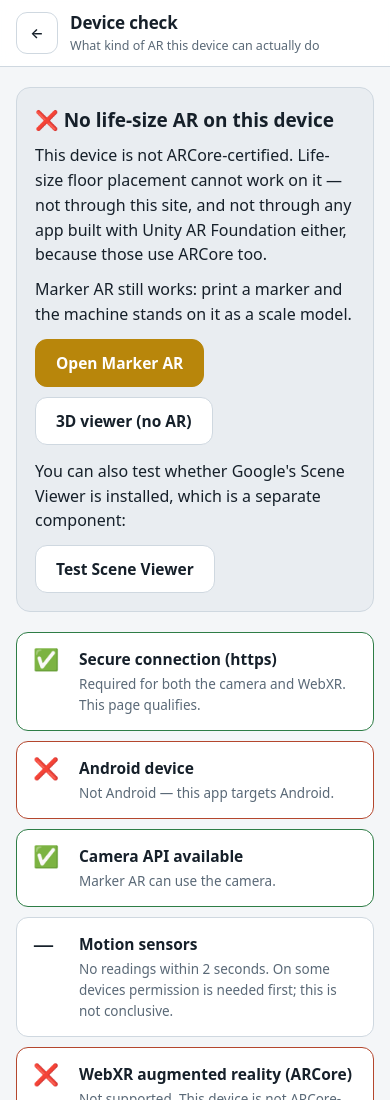
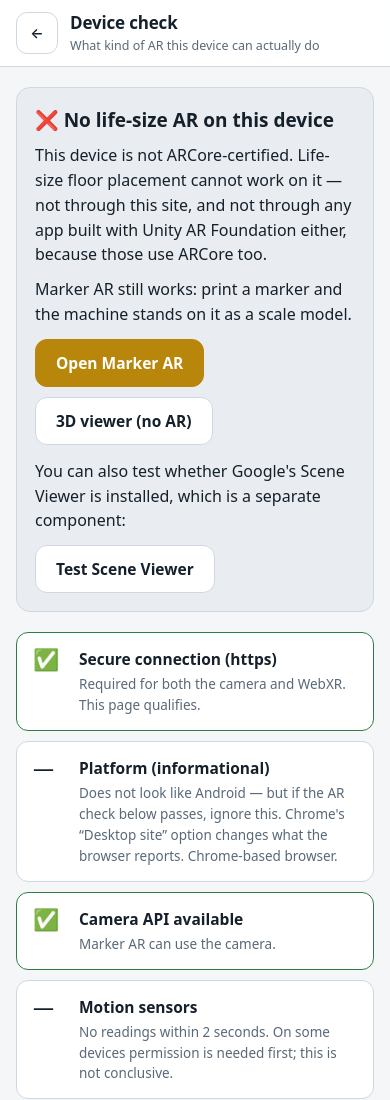
Before and after one commit to rajes031/mining-equipment-ar, a plain HTML site: page web/check.html in a window 390 px wide. Shown: the top 1100 px of the page. Drawn offline with Linux system fonts and the light colour scheme.

Commit message:
Make the platform row informational, not pass/fail
Reading the platform from the user agent is guesswork. Chrome's
'Desktop site' toggle rewrites the UA while leaving AR capability
intact, so a working Android tablet could show a red cross next to a
green WebXR result. WebXR support is the decisive check.

Co-Authored-By: Claude Opus 5 <noreply@anthropic.com>

```diff
--- a/web/check.html
+++ b/web/check.html
@@ -104,8 +104,17 @@
              : "This page is on plain http, so the camera and WebXR are " +
                "blocked no matter what the hardware can do.");
 
-  add(isAndroid, "Android device",
-      isAndroid ? "Detected Android." : "Not Android — this app targets Android.");
+  // Informational only, never pass/fail. Reading the platform from the user
+  // agent is guesswork: Chrome's "Desktop site" toggle rewrites the UA while
+  // leaving the hardware untouched, so an Android tablet can report itself as
+  // a desktop and still do full AR. The WebXR check below is the real answer
+  // and overrules anything guessed here.
+  add(null, "Platform (informational)",
+      (isAndroid ? "Looks like Android."
+                 : "Does not look like Android — but if the AR check below " +
+                   "passes, ignore this. Chrome's “Desktop site” option " +
+                   "changes what the browser reports.") +
+      (isChrome ? " Chrome-based browser." : " Not a Chrome-based browser."));
 
   var hasCam = !!(navigator.mediaDevices && navigator.mediaDevices.getUserMedia);
   add(hasCam, "Camera API available",
```
